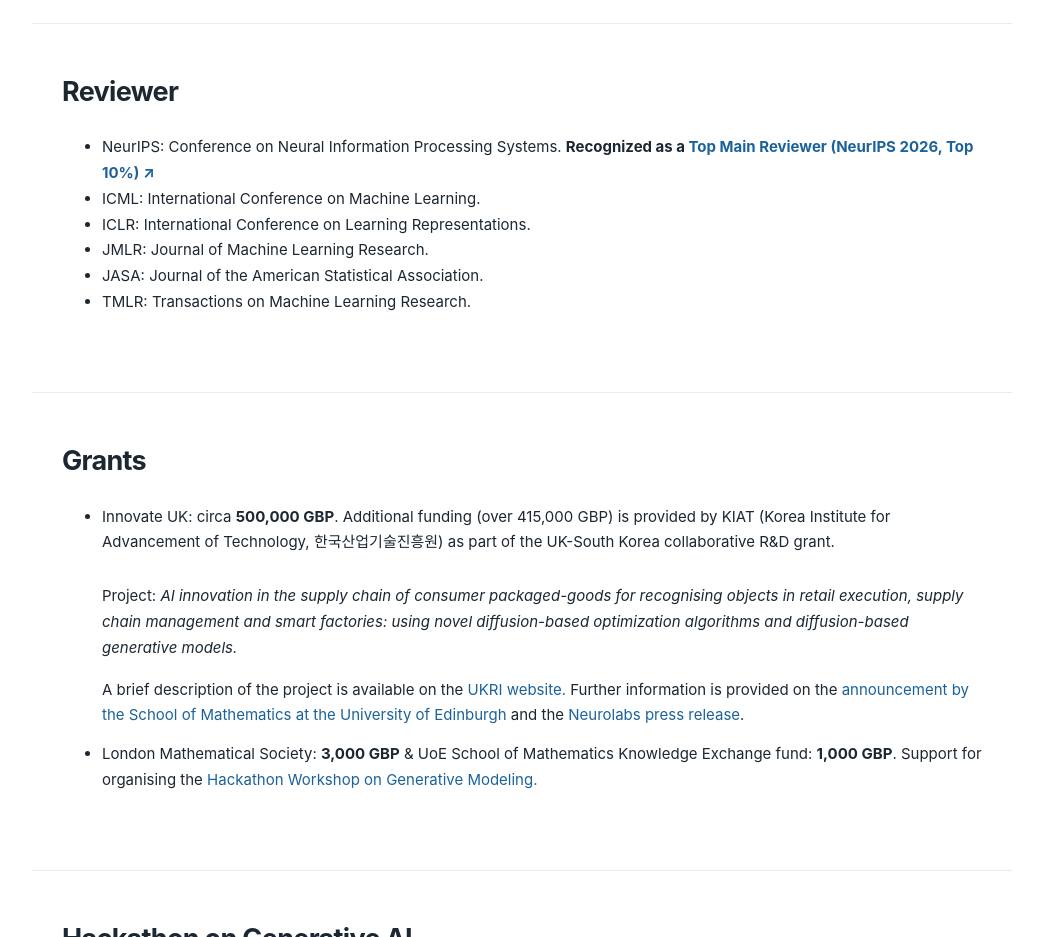
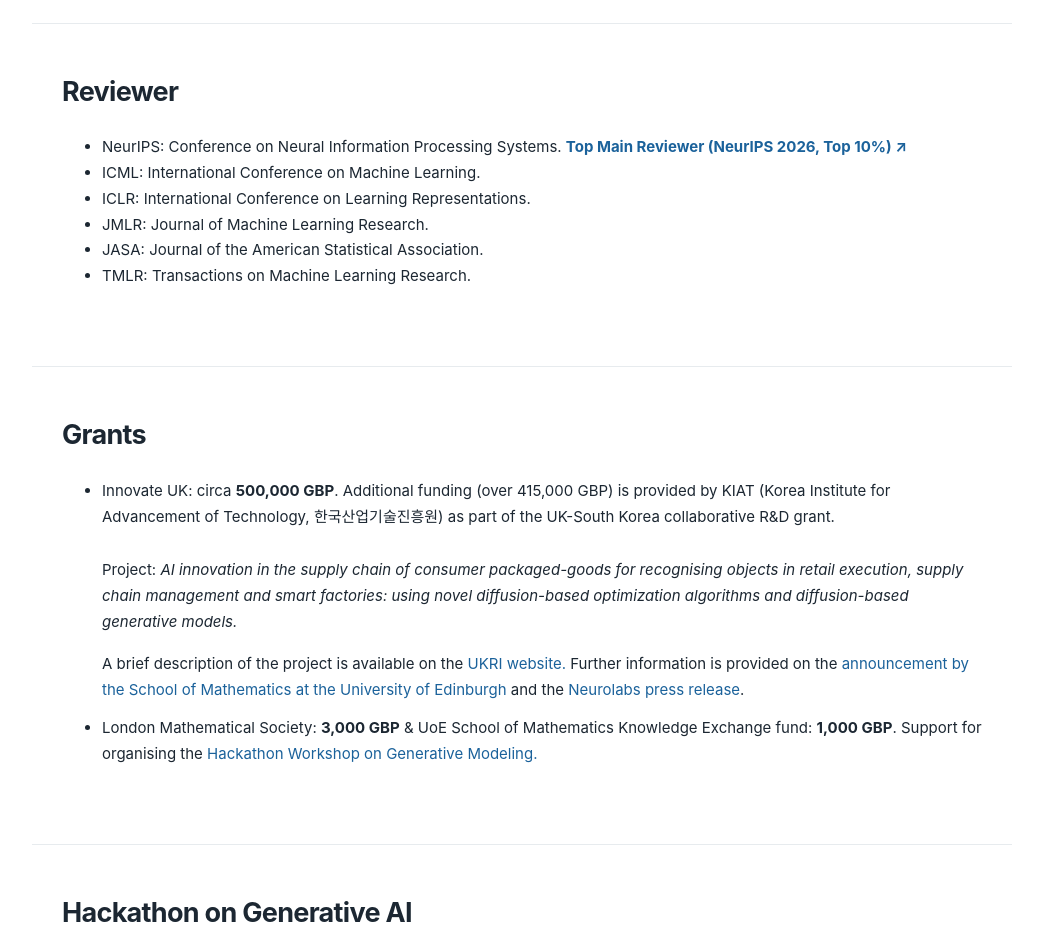
Before and after one commit to stebruno/stebruno.github.io, a plain HTML site: page index.html in a window 1280 px wide. Shown: the part 2420-3357 px from the top of the page, without its empty margins (118-1161 px from the left). Drawn offline with Linux system fonts and the light colour scheme.

Commit message:
Fix HTML structure for NeurIPS conference link

```diff
--- a/index.html
+++ b/index.html
@@ -188,7 +188,7 @@
 
   <ul>
     <li>NeurIPS: Conference on Neural Information Processing Systems.
-      <strong> Recognized as a <a href="https://neurips.cc/Conferences/2026/ProgramCommittee"
+      <strong> <a href="https://neurips.cc/Conferences/2026/ProgramCommittee"
        target="_blank"
        rel="noopener noreferrer">
       Top Main Reviewer (NeurIPS 2026, Top 10%) ↗
```
